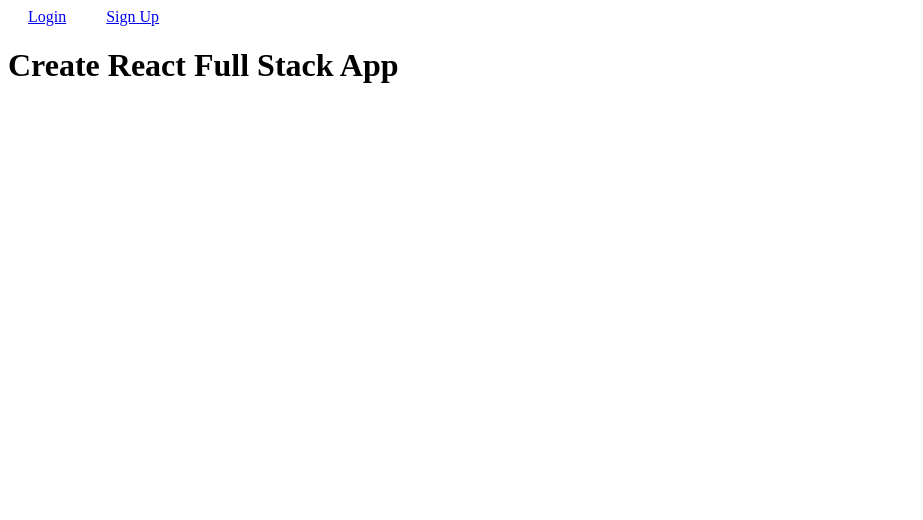
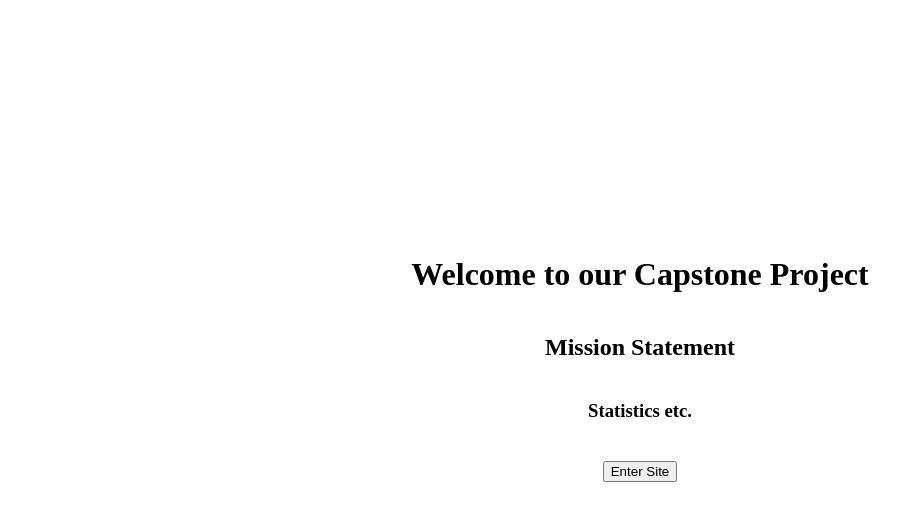
Before and after one commit to FS-Capstone/Waste-Not, a React (Create React App) app: page / in a window 1280 px wide. Shown: the top 520 px of the page, without its empty margins (0-923 px from the left). Built offline with nearby package versions, Linux system fonts and the light colour scheme.

Commit message:
landing page

```diff
--- a/public/index.html
+++ b/public/index.html
@@ -28,6 +28,15 @@
       Learn how to configure a non-root public URL by running `npm run build`.
     -->
     <script defer src="/bundle.js"></script>
+    <style>
+      #landing {
+        display: flex;
+        height: 90vh;
+        align-items: center;
+        flex-direction: column;
+        justify-content: center;
+      }
+    </style>
     <title>React App</title>
   </head>
   <body>
--- a/src/Routes.js
+++ b/src/Routes.js
@@ -2,7 +2,8 @@ import React from 'react';
 import Home from './components/Home';
 import { Login, Signup } from './components/AuthForm';
 import { Route, Routes } from 'react-router-dom';
-import Navbar from './components/Navbar';
+//import Navbar from './components/Navbar';
+import LandingPage from './components/LandingPage';
 import { useEffect } from 'react';
 import { me } from './store';
 import { useDispatch } from 'react-redux';
@@ -16,9 +17,9 @@ const ClientRoutes = () => {
 
   return (
     <>
-      <Navbar/>
       <Routes>
-        <Route path='/' element={<Home/>}/>
+        <Route exact path='/' element={<LandingPage/>}/>
+        <Route path='/home' element={<Home/>}/>
         <Route path='login' element={<Login/>}/>
         <Route path='signup' element={<Signup/>}/>
       </Routes>
--- a/src/components/Home.js
+++ b/src/components/Home.js
@@ -1,7 +1,7 @@
 import React from 'react'
 import {connect} from 'react-redux'
 import { useSelector } from 'react-redux'
-
+import Navbar from './Navbar';
 /**
  * COMPONENT
  */
@@ -10,6 +10,7 @@ export const Home = props => {
   const username = useSelector((state) => state.auth.username);
   return (
     <div>
+      <Navbar/>
       <h1>Create React Full Stack App</h1>
       {username ? <h3>{`Welcome, ${username}`}</h3> : null}
 
--- /dev/null
+++ b/src/components/LandingPage.js
@@ -0,0 +1,15 @@
+import React from "react";
+import { Link } from "react-router-dom";
+
+const LandingPage = () => {
+    return (
+        <div id='landing'>
+            <div><h1> Welcome to our Capstone Project</h1></div>
+            <div><h2> Mission Statement </h2></div>
+            <div><h3> Statistics etc. </h3></div>
+            <Link to='/home'> <button> Enter Site </button> </Link>
+        </div>
+    )
+}
+
+export default LandingPage;
```
